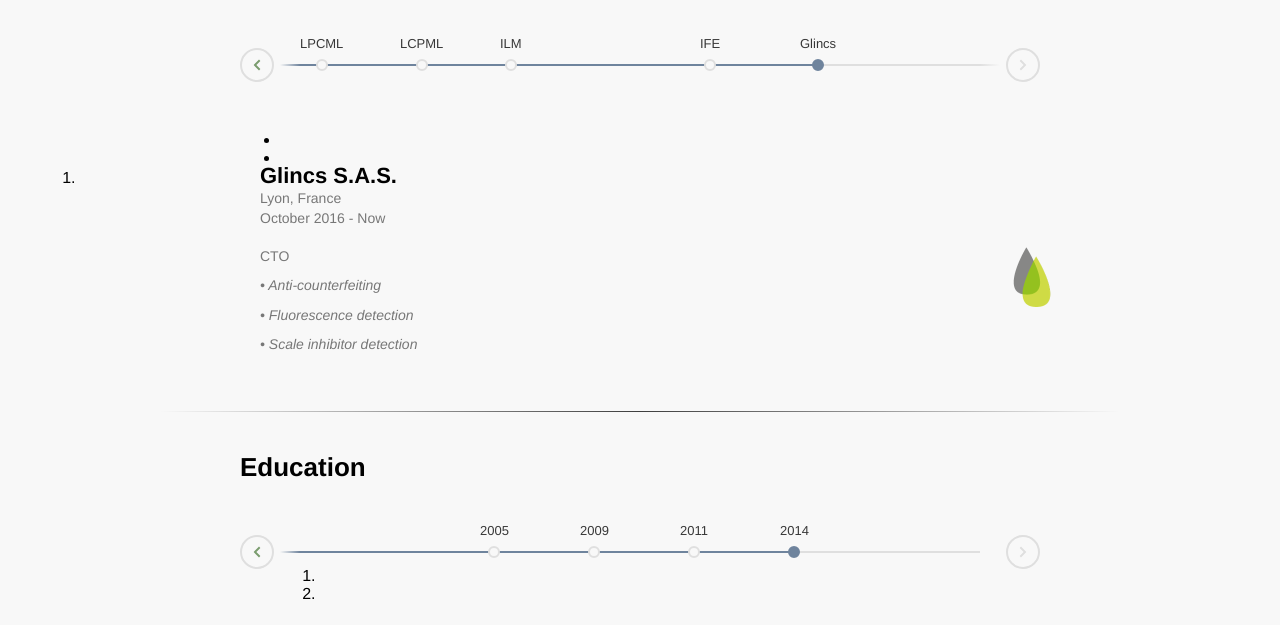
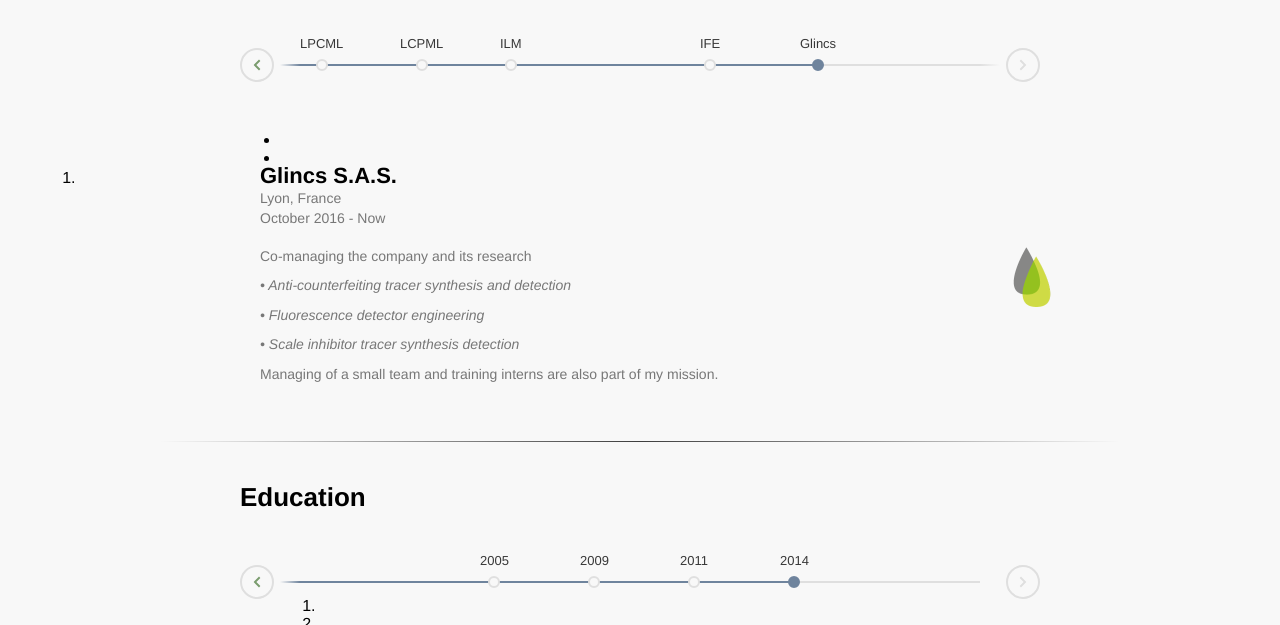
Before and after one commit to TheTrueTom/CV, a PHP site: page / in a window 1280 px wide. Shown: the part 568-1193 px from the top of the page. Run offline with PHP 8.4, Linux system fonts and the light colour scheme; some libraries are stand-ins or nearby versions.

Commit message:
Update Glincs description

```diff
--- a/index.php
+++ b/index.php
@@ -101,13 +101,14 @@
 						<p>October 2016 - Now</p><br />
 						<p>
 							<img align="right" src="img/glincs.png" alt="Glincs S.A.S." />
-							CTO
+							Co-managing the company and its research
 						</p>
 						<p>
-							<em>Anti-counterfeiting</em>
-							<em>Fluorescence detection</em>
-							<em>Scale inhibitor detection</em>
+							<em>Anti-counterfeiting tracer synthesis and detection</em>
+							<em>Fluorescence detector engineering</em>
+							<em>Scale inhibitor tracer synthesis detection</em>
 						</p>
+						<p>Managing of a small team and training interns are also part of my mission.</p>
 					</li>
 
 					<li data-date="01/12/2001">
```
